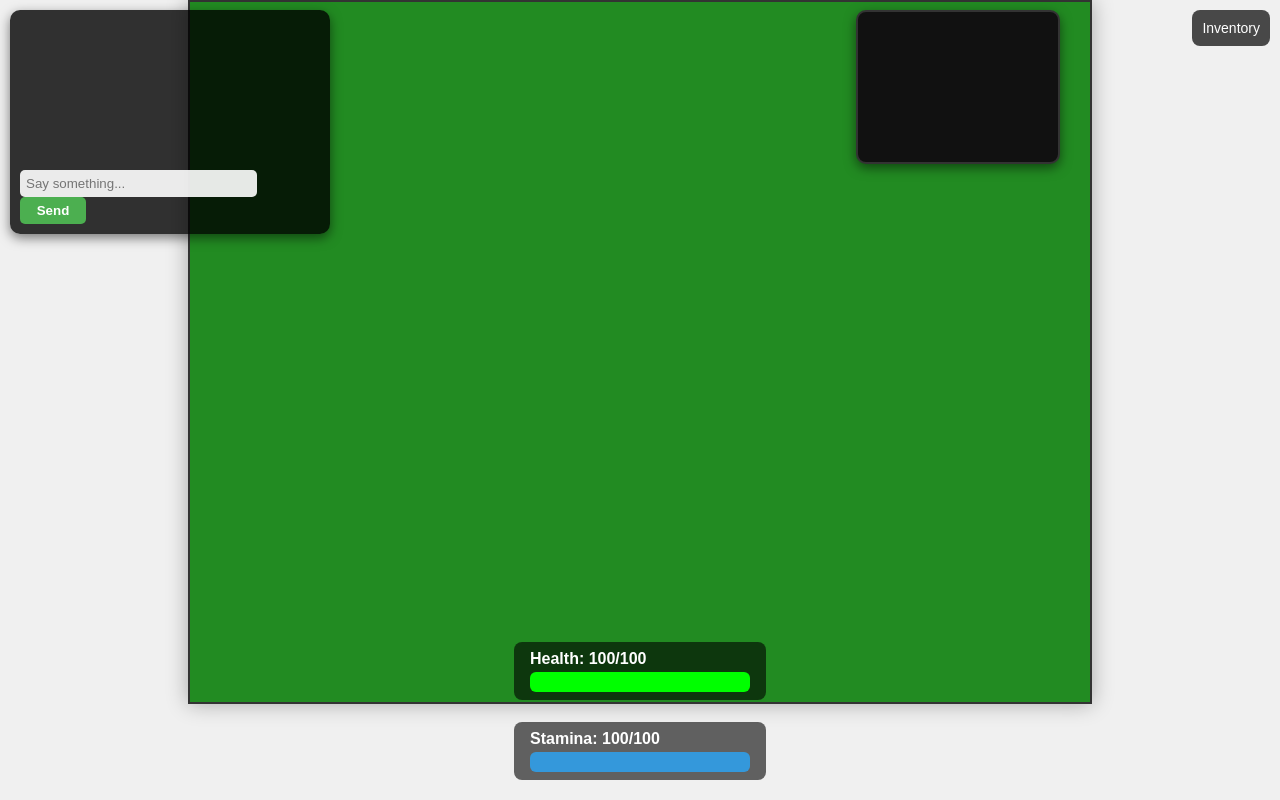
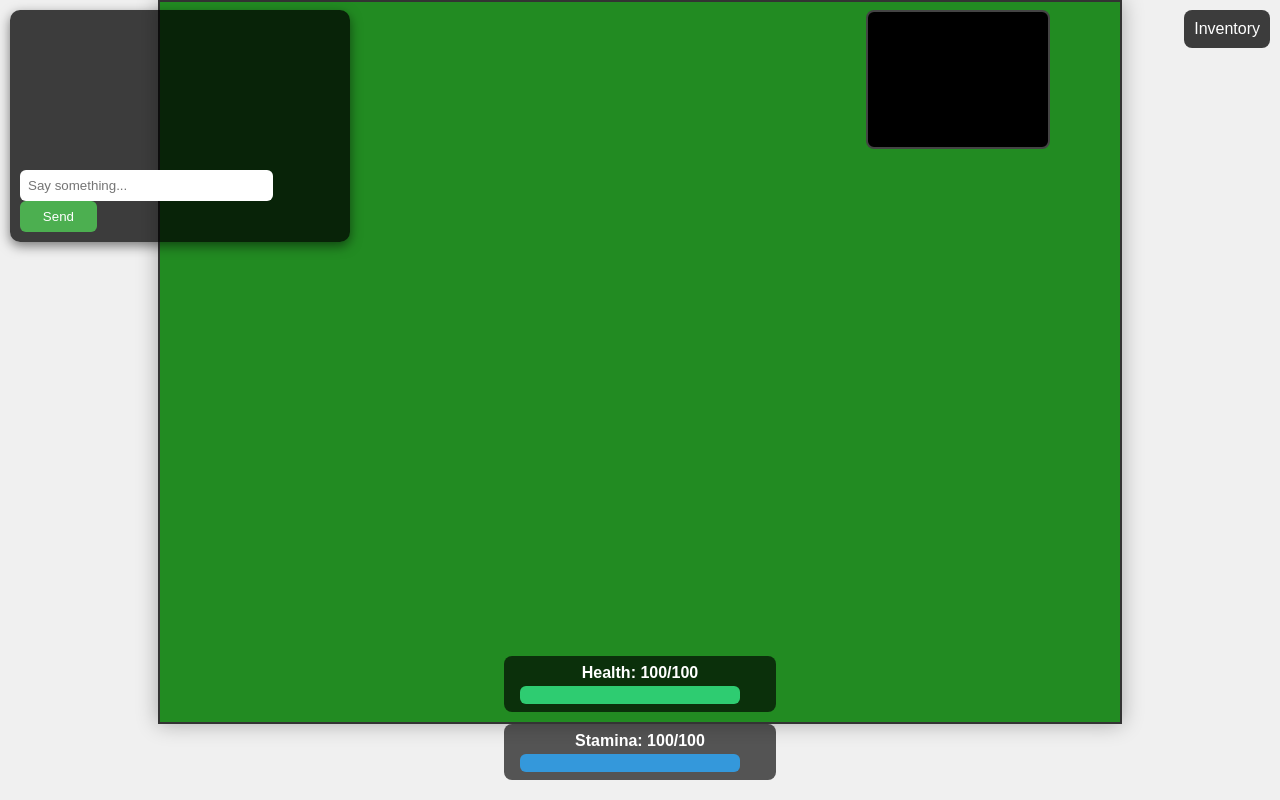
Before and after one commit to lustrereal/game, a website: page index.html in a window 1280 px wide. Both pictures are taken after a click on the button "Play". Drawn offline with nearby package versions, Linux system fonts and the light colour scheme; no server answers.

Commit message:
Update index.html

```diff
--- a/index.html
+++ b/index.html
@@ -5,159 +5,58 @@
   <meta name="viewport" content="width=device-width, initial-scale=1.0">
   <title>Multiplayer Square Game</title>
   <style>
-    body {
-      margin: 0;
-      background: #f0f0f0;
-      font-family: Arial, sans-serif;
-      overflow: hidden;
+    body { margin: 0; background: #f0f0f0; font-family: Arial, sans-serif; overflow: hidden; }
+    #menu {
+      text-align: center; padding: 50px;
+      position: fixed; inset: 0;
+      display: flex; flex-direction: column; justify-content: center; align-items: center;
+      background: rgba(255,255,255,0.9); z-index: 200;
     }
-    #menu {
-      text-align: center;
-      padding: 50px;
-      position: fixed;
-      top: 50%;
-      left: 50%;
-      transform: translate(-50%, -50%);
-      background: white;
-      border-radius: 10px;
-      box-shadow: 0 0 20px rgba(0,0,0,0.3);
-      z-index: 200;
-    }
-    #game {
-      display: none;
-      height: 100vh;
-      position: relative;
-    }
+    #game { display: none; height: 100vh; position: relative; }
     #canvas {
-      background: #228B22;
-      border: 2px solid #333;
-      display: block;
-      margin: 0 auto;
-      cursor: crosshair;
-      box-shadow: 0 0 20px rgba(0,0,0,0.3);
+      background: #228B22; border: 2px solid #333; display: block; margin: 0 auto;
+      cursor: crosshair; box-shadow: 0 0 20px rgba(0,0,0,0.3);
     }
     #chat {
-      position: fixed;
-      top: 10px;
-      left: 10px;
-      width: 300px;
-      background: rgba(0,0,0,0.8);
-      color: white;
-      border-radius: 10px;
-      padding: 10px;
-      font-size: 14px;
-      z-index: 100;
-      box-shadow: 0 4px 12px rgba(0,0,0,0.5);
+      position: fixed; top: 10px; left: 10px; width: 320px;
+      background: rgba(0,0,0,0.75); color: white; border-radius: 10px; padding: 10px;
+      font-size: 14px; z-index: 100; box-shadow: 0 4px 12px rgba(0,0,0,0.5);
     }
-    #messages {
-      height: 140px;
-      overflow-y: auto;
-      margin: 0 0 10px 0;
-      padding: 0;
-      list-style: none;
-    }
-    #messages li {
-      margin: 3px 0;
-      word-wrap: break-word;
-      font-size: 13px;
-    }
-    #chatInput {
-      width: 75%;
-      padding: 6px;
-      border: none;
-      border-radius: 5px;
-      background: rgba(255,255,255,0.9);
-    }
-    #sendBtn {
-      width: 22%;
-      padding: 6px;
-      background: #4CAF50;
-      color: white;
-      border: none;
-      border-radius: 5px;
-      cursor: pointer;
-      font-weight: bold;
-    }
-    #sendBtn:hover { background: #45a049; }
-    #nameInput {
-      display: block;
-      margin: 20px auto;
-      padding: 10px;
-      width: 200px;
-      border: 1px solid #ccc;
-      border-radius: 5px;
-      font-size: 16px;
-    }
+    #messages { height: 140px; overflow-y: auto; margin: 0 0 10px 0; padding: 0; list-style: none; }
+    #messages li { margin: 4px 0; word-wrap: break-word; font-size: 13px; }
+    #chatInput { width: 74%; padding: 8px; border: none; border-radius: 6px; background: white; }
+    #sendBtn { width: 24%; padding: 8px; background: #4CAF50; color: white; border: none; border-radius: 6px; cursor: pointer; }
+    #nameInput, #colorSelect { margin: 15px; padding: 10px; width: 220px; font-size: 16px; }
     #minimap {
-      position: fixed;
-      top: 10px;
-      right: 220px;
-      width: 200px;
-      height: 150px;
-      border: 2px solid #333;
-      border-radius: 10px;
-      background: #111;
-      z-index: 100;
-      box-shadow: 0 4px 12px rgba(0,0,0,0.5);
+      position: fixed; top: 10px; right: 230px; width: 180px; height: 135px;
+      border: 2px solid #444; border-radius: 8px; background: #000; z-index: 90;
     }
     #inventory {
-      position: fixed;
-      top: 10px;
-      right: 10px;
-      background: rgba(0,0,0,0.7);
-      border-radius: 8px;
-      padding: 10px;
-      color: white;
-      font-size: 14px;
-      pointer-events: all;
-      z-index: 100;
+      position: fixed; top: 10px; right: 10px; background: rgba(0,0,0,0.75);
+      border-radius: 8px; padding: 10px; color: white; z-index: 100;
     }
     .slot {
-      width: 48px;
-      height: 48px;
-      background: #555;
-      border: 2px solid #888;
-      margin: 4px;
-      display: inline-block;
-      position: relative;
-      cursor: pointer;
-      border-radius: 4px;
+      width: 50px; height: 50px; background: #444; border: 2px solid #777; margin: 5px;
+      display: inline-block; cursor: pointer; border-radius: 6px;
     }
-    .slot.selected {
-      border-color: #ff0;
-      box-shadow: 0 0 8px #ff0;
+    .slot.selected { border-color: #ffcc00; box-shadow: 0 0 10px #ffcc00; }
+    #uiBars {
+      position: fixed; bottom: 20px; left: 50%; transform: translateX(-50%);
+      display: flex; flex-direction: column; gap: 12px; align-items: center; z-index: 100;
     }
-    #healthBarContainer {
-      position: fixed;
-      bottom: 100px;
-      left: 50%;
-      transform: translateX(-50%);
-      background: rgba(0,0,0,0.6);
-      padding: 8px 16px;
-      border-radius: 8px;
-      color: white;
-      font-weight: bold;
-      z-index: 100;
+    .bar-container {
+      background: rgba(0,0,0,0.65); padding: 8px 16px; border-radius: 8px;
+      color: white; font-weight: bold; min-width: 240px; text-align: center;
     }
-    #staminaBarContainer {
-      position: fixed;
-      bottom: 20px;
-      left: 50%;
-      transform: translateX(-50%);
-      background: rgba(0,0,0,0.6);
-      padding: 8px 16px;
-      border-radius: 8px;
-      color: white;
-      font-weight: bold;
-      z-index: 100;
-    }
+    .bar-outer { width: 220px; height: 18px; background: #222; border-radius: 6px; overflow: hidden; margin-top: 4px; }
+    .bar-inner { height: 100%; transition: width 0.4s ease, background 0.4s; }
   </style>
 </head>
 <body>
+
   <div id="menu">
     <h1>Multiplayer Square Game</h1>
     <input id="nameInput" placeholder="Your name (optional)" maxlength="16">
-    <br>
     <select id="colorSelect">
       <option value="red">Red</option>
       <option value="blue" selected>Blue</option>
@@ -168,31 +67,36 @@
       <option value="cyan">Cyan</option>
       <option value="pink">Pink</option>
     </select>
-    <br><br>
-    <button id="playButton" style="padding:12px 24px; font-size:18px; background:#4CAF50; color:white; border:none; border-radius:5px; cursor:pointer;">Play</button>
+    <button id="playButton">Play</button>
   </div>
+
   <div id="game">
-    <canvas id="canvas" width="900" height="700"></canvas>
-    <canvas id="minimap" width="200" height="150"></canvas>
+    <canvas id="canvas" width="960" height="720"></canvas>
+    <canvas id="minimap" width="180" height="135"></canvas>
+
     <div id="chat">
       <ul id="messages"></ul>
       <input id="chatInput" placeholder="Say something..." maxlength="100">
       <button id="sendBtn">Send</button>
     </div>
+
     <div id="inventory">
       <div>Inventory</div>
       <div id="slots"></div>
     </div>
-    <div id="healthBarContainer">
-      <div id="healthText">Health: 100/100</div>
-      <div style="width:220px; height:20px; background:#333; border-radius:6px; overflow:hidden; margin-top:4px;">
-        <div id="healthBar" style="width:100%; height:100%; background:linear-gradient(to right, #0f0, #0f0); transition: width 0.3s, background 0.3s;"></div>
+
+    <div id="uiBars">
+      <div class="bar-container" id="healthBarContainer">
+        <div id="healthText">Health: 100/100</div>
+        <div class="bar-outer">
+          <div id="healthBar" class="bar-inner" style="width:100%; background:#2ecc71;"></div>
+        </div>
       </div>
-    </div>
-    <div id="staminaBarContainer">
-      <div id="staminaText">Stamina: 100/100</div>
-      <div style="width:220px; height:20px; background:#333; border-radius:6px; overflow:hidden; margin-top:4px;">
-        <div id="staminaBar" style="width:100%; height:100%; background:linear-gradient(to right, #3498db, #3498db); transition: width 0.3s, background 0.3s;"></div>
+      <div class="bar-container" id="staminaBarContainer">
+        <div id="staminaText">Stamina: 100/100</div>
+        <div class="bar-outer">
+          <div id="staminaBar" class="bar-inner" style="width:100%; background:#3498db;"></div>
+        </div>
       </div>
     </div>
   </div>
```
